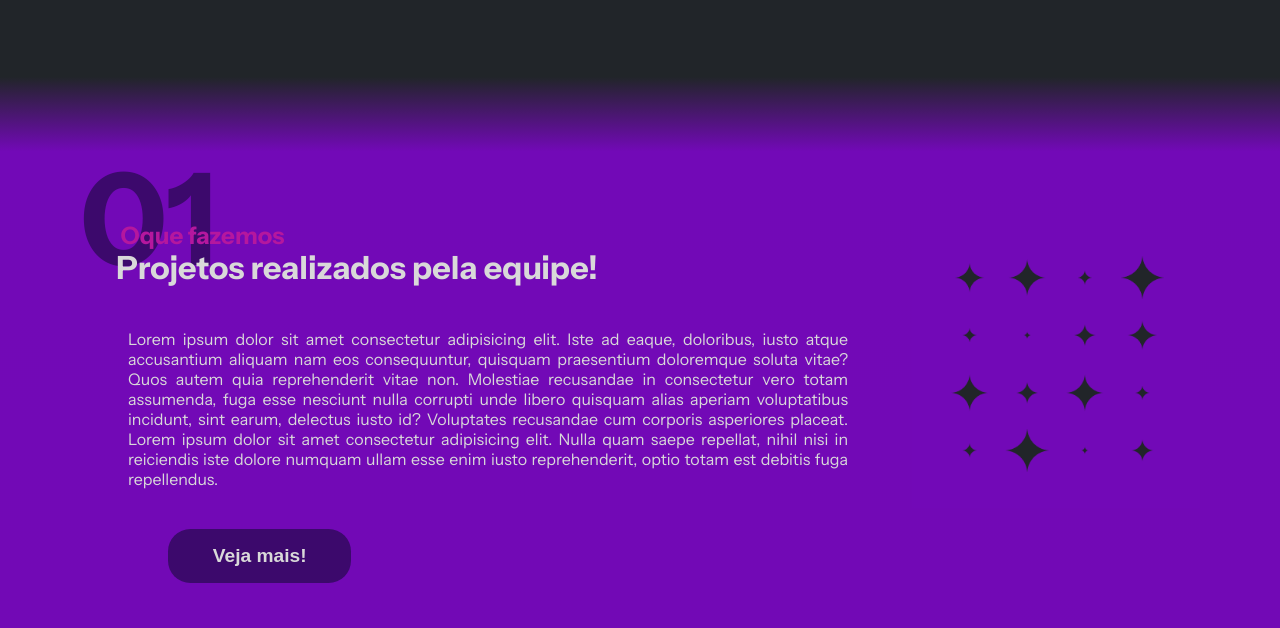
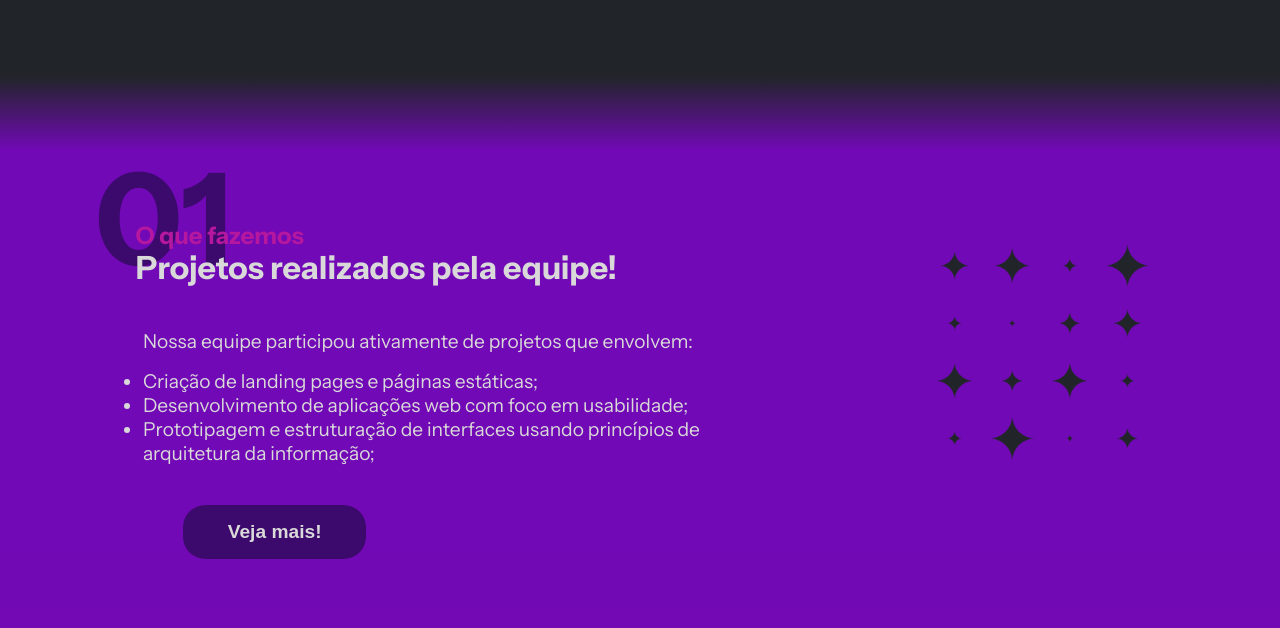
Before and after one commit to Farmando-XP/Site-FarmandoXP, a plain HTML site: page index.html in a window 1280 px wide. Shown: the part 621-1249 px from the top of the page. Drawn offline with Linux system fonts and the light colour scheme.

Commit message:
Adição dos textos na parte de projetos

```diff
--- a/index.html
+++ b/index.html
@@ -1,3 +1,4 @@
+
 <!DOCTYPE html>
 <html lang="pt-br">
 
@@ -48,22 +49,19 @@
             <!--Projetos-->
             <div id="projetos">
                 <div class="text">
-                    <div class="main">
+                    <div class="projetosMain">
                         <div class="main-title">
                             <h1>01</h1>
-                            <h3>Oque fazemos</h3>
+                            <h3>O que fazemos</h3>
                             <h2>Projetos realizados pela equipe!</h2>
                         </div>
                         <div class="main-text">
-                            <p>Lorem ipsum dolor sit amet consectetur adipisicing elit. Iste ad eaque, doloribus, iusto
-                                atque accusantium aliquam nam eos consequuntur, quisquam praesentium doloremque soluta
-                                vitae? Quos autem quia reprehenderit vitae non.
-                                Molestiae recusandae in consectetur vero totam assumenda, fuga esse nesciunt nulla corrupti
-                                unde libero quisquam alias aperiam voluptatibus incidunt, sint earum, delectus iusto id?
-                                Voluptates recusandae cum corporis asperiores placeat. Lorem ipsum dolor sit amet
-                                consectetur adipisicing elit. Nulla quam saepe repellat, nihil nisi in reiciendis iste
-                                dolore numquam ullam esse enim iusto reprehenderit, optio totam est debitis fuga
-                                repellendus.</p>
+                            <p>Nossa equipe participou ativamente de projetos que envolvem:</p>
+                            <ul>
+                                <li>Criação de landing pages e páginas estáticas;</li>
+                                <li>Desenvolvimento de aplicações web com foco em usabilidade;</li>
+                                <li>Prototipagem e estruturação de interfaces usando princípios de arquitetura da informação;</li>
+                            </ul>
                         </div>
                         <div class="btn">
                             <button id="vejaMais">Veja mais!</button>
--- a/src/styles/main.css
+++ b/src/styles/main.css
@@ -179,10 +179,12 @@
 }
 
 #projetos .text .main-text {
-    width: 45rem;
-    text-align: justify;
+    width: 40rem;
     padding: 1rem 4rem 1rem 4rem;
-
+    font-size: 1.2rem;
+    p{
+        margin-bottom: 1rem;
+    }
 }
 
 #projetos .text .btn #vejaMais {
```
